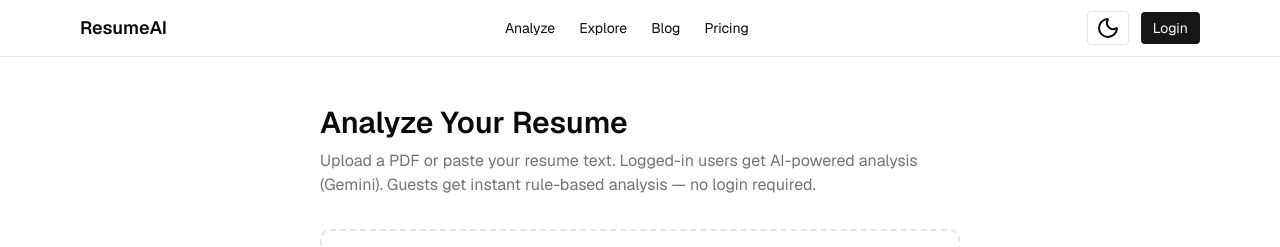
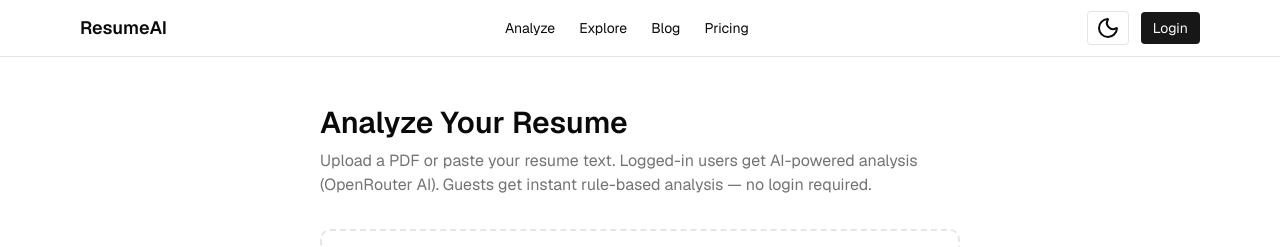
Before and after one commit to Amibiplob/Resume-Analyzer-AI, a Next.js app: page /analyze in a window 1280 px wide. Shown: the top 247 px of the page. Built offline with nearby package versions, Linux system fonts and the light colour scheme; no server answers.

Commit message:
remove gimini text by replace openrouter

```diff
--- a/app/about/page.tsx
+++ b/app/about/page.tsx
@@ -15,7 +15,7 @@ export default function AboutPage() {
         <div className="grid md:grid-cols-3 gap-4">
           {[
             ["Rule-Based", "Instant offline analysis, no account needed."],
-            ["Gemini AI", "Deeper AI analysis for logged-in users."],
+            ["OpenRouter AI", "Deeper AI analysis for logged-in users."],
             ["Resume Builder", "Create and download professional resumes."],
           ].map(([title, desc]) => (
             <div key={title} className="border rounded-lg p-4">
--- a/app/admin/analytics/page.tsx
+++ b/app/admin/analytics/page.tsx
@@ -27,7 +27,7 @@ export default function AdminAnalyticsPage() {
 
   const modeData = [
     { name: "Rule-based", value: 60 },
-    { name: "Gemini AI", value: 40 },
+    { name: "OpenRouter AI", value: 40 },
   ];
 
   return (
--- a/app/analyze/page.tsx
+++ b/app/analyze/page.tsx
@@ -9,8 +9,8 @@ export default function AnalyzePage() {
         <h1 className="text-3xl font-semibold mb-2">Analyze Your Resume</h1>
         <p className="text-muted-foreground mb-8">
           Upload a PDF or paste your resume text. Logged-in users get AI-powered
-          analysis (Gemini). Guests get instant rule-based analysis — no login
-          required.
+          analysis (OpenRouter AI). Guests get instant rule-based analysis — no
+          login required.
         </p>
         <DropZone />
       </main>
--- a/app/api/analyze/route.ts
+++ b/app/api/analyze/route.ts
@@ -4,9 +4,8 @@ import { NextResponse } from "next/server";
 import { getServerSession } from "next-auth";
 import { authOptions } from "@/lib/auth";
 import { analyzeResume } from "@/lib/analyzer";
-
+import { analyzeResumeOpenRouter } from "@/lib/openrouter";
 import { getDb } from "@/lib/db";
-import { analyzeResumeOpenRouter } from "@/lib/openrouter";
 
 export async function POST(req: Request) {
   try {
@@ -97,7 +96,7 @@ export async function POST(req: Request) {
     try {
       if (isLoggedIn) {
         result = await analyzeResumeOpenRouter(resumeText, jobDesc);
-        result.aiMode = "gemini";
+        result.aiMode = "OpenRouter";
       } else {
         result = analyzeResume(resumeText, jobDesc);
         result.aiMode = "rule-based";
--- a/app/dashboard/upload/page.tsx
+++ b/app/dashboard/upload/page.tsx
@@ -5,7 +5,7 @@ export default function UploadPage() {
     <div className="max-w-2xl space-y-4">
       <h1 className="text-2xl font-semibold">Analyze New Resume</h1>
       <p className="text-muted-foreground text-sm">
-        As a logged-in user, your analysis will use Gemini AI for deeper
+        As a logged-in user, your analysis will use OpenRouter AI for deeper
         insights.
       </p>
       <DropZone />
--- a/app/results/[id]/page.tsx
+++ b/app/results/[id]/page.tsx
@@ -33,7 +33,7 @@ export default async function ResultsPage({
         <div className="flex items-center justify-between">
           <h1 className="text-2xl font-semibold">Resume Analysis Results</h1>
           <span className="text-xs bg-muted px-2 py-1 rounded">
-            {analysis.aiMode === "gemini" ? "AI-Powered" : "Rule-Based"}
+            {analysis.aiMode === "OpenRouter" ? "AI-Powered" : "Rule-Based"}
           </span>
         </div>
 
--- a/components/explore/AnalysisCard.tsx
+++ b/components/explore/AnalysisCard.tsx
@@ -12,7 +12,7 @@ export default function AnalysisCard({ item }: { item: Analysis }) {
           ATS {item.atsScore}
         </span>
         <span className="text-xs text-muted-foreground">
-          {item.aiMode === "gemini" ? "AI" : "RB"}
+          {item.aiMode === "OpenRouter" ? "AI" : "RB"}
         </span>
       </div>
       <h3 className="font-medium text-sm flex-1">
--- a/components/home/FaqSection.tsx
+++ b/components/home/FaqSection.tsx
@@ -4,7 +4,7 @@ import { useState } from "react";
 const faqs = [
   {
     q: "Do I need to create an account?",
-    a: "No. Guests get instant rule-based analysis. Create a free account for Gemini AI-powered analysis and cover letter generation.",
+    a: "No. Guests get instant rule-based analysis. Create a free account for OpenRouter AI-powered analysis and cover letter generation.",
   },
   {
     q: "What is an ATS score?",
@@ -16,7 +16,7 @@ const faqs = [
   },
   {
     q: "What is the difference between rule-based and AI?",
-    a: "Rule-based uses keyword matching and formatting heuristics. Gemini AI uses a large language model for deeper contextual analysis.",
+    a: "Rule-based uses keyword matching and formatting heuristics. OpenRouter AI uses a large language model for deeper contextual analysis.",
   },
   {
     q: "Can I build a resume from scratch?",
--- a/components/home/PricingSection.tsx
+++ b/components/home/PricingSection.tsx
@@ -17,7 +17,7 @@ const plans = [
     name: "Pro",
     price: "$0",
     features: [
-      "Gemini AI analysis",
+      "OpenRouter AI analysis",
       "Cover letter generator",
       "Unlimited analyses",
       "Resume builder",
--- a/components/results/CoverLetterTab.tsx
+++ b/components/results/CoverLetterTab.tsx
@@ -46,7 +46,7 @@ export default function CoverLetterTab({
       setLetter(res.data.content);
       toast.success("Cover letter generated!");
     } catch {
-      toast.error("Failed. Check your Gemini API key.");
+      toast.error("Failed. Check your OpenRouter API key.");
     } finally {
       setLoading(false);
     }
--- a/lib/types.ts
+++ b/lib/types.ts
@@ -30,7 +30,7 @@ export interface Analysis {
   tone: string;
   bulletStrength: number;
   isPublic: boolean;
-  aiMode: "rule-based" | "gemini";
+  aiMode: "rule-based" | "OpenRouter";
   createdAt: Date;
 }
 
```
